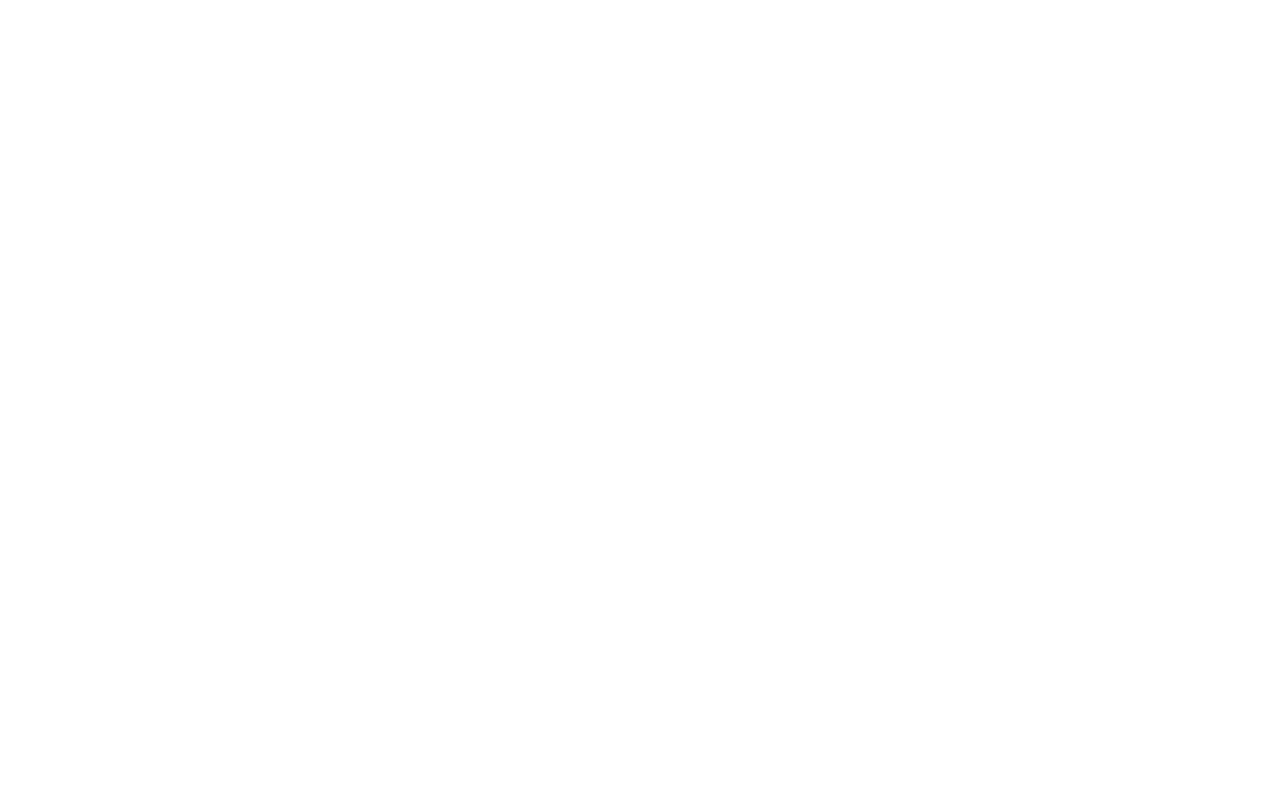
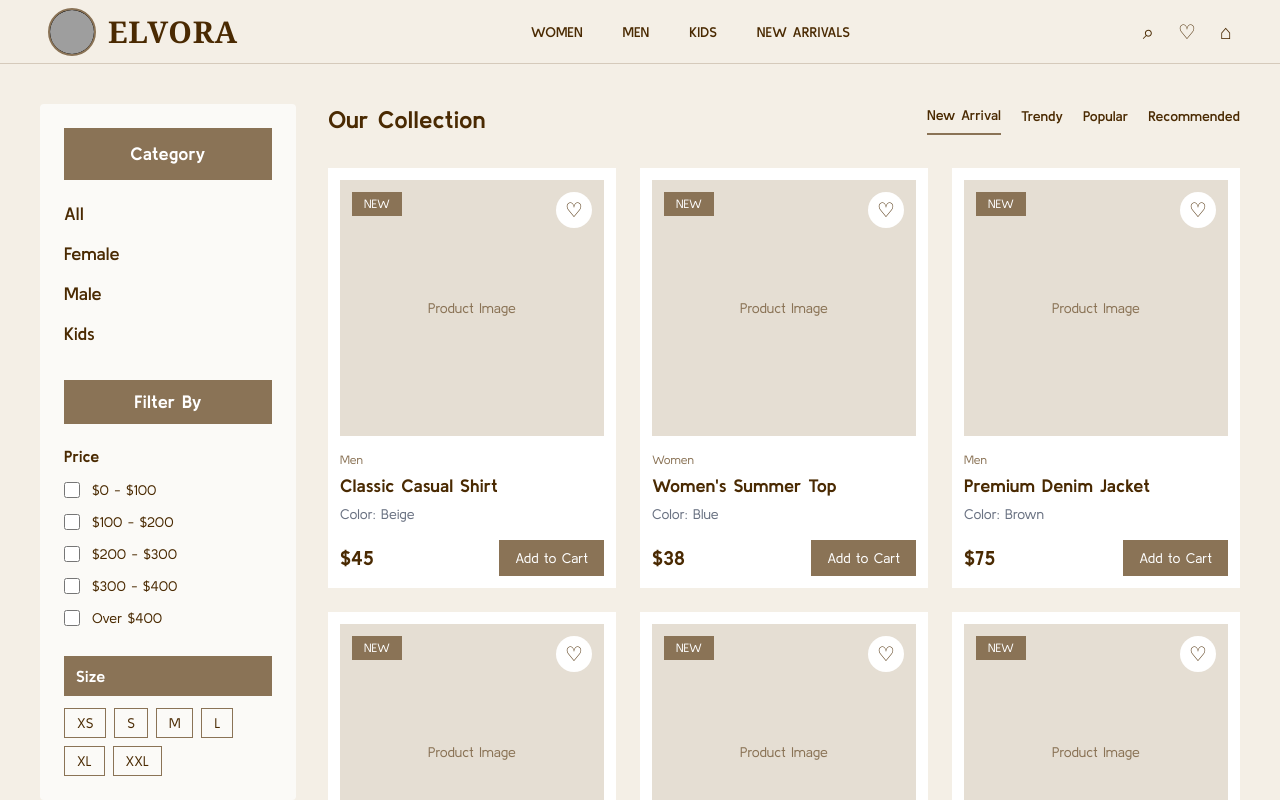
Before and after one commit to arpitjoshi24/Elvora, a Next.js app in the folder frontend/: page /product_page in a window 1280 px wide. Shown: the top 800 px of the page. Built offline with nearby package versions, Linux system fonts and the light colour scheme; grey boxes are pictures that could not be loaded.

Commit message:
Product page

```diff
--- a/frontend/app/product_page/page.tsx
+++ b/frontend/app/product_page/page.tsx
@@ -1,9 +1,219 @@
-import React from 'react'
 
-export default function page() {
+import React from "react";
+import Image from "next/image";
+import Link from "next/link";
+
+export default function Page() {
+  const products = [
+    { id: 1, name: "Classic Casual Shirt", price: "$45", category: "Men", color: "Beige" },
+    { id: 2, name: "Women's Summer Top", price: "$38", category: "Women", color: "Blue" },
+    { id: 3, name: "Premium Denim Jacket", price: "$75", category: "Men", color: "Brown" },
+    { id: 4, name: "Elegant Floral Dress", price: "$62", category: "Women", color: "Pink" },
+    { id: 5, name: "Kids Casual Outfit", price: "$30", category: "Kids", color: "Yellow" },
+    { id: 6, name: "Everyday Sneakers", price: "$55", category: "Men", color: "White" },
+  ];
+
   return (
-    <div>
+    <div className="min-h-screen bg-[#F4EFE6] text-[#4A2A02]">
+
+      {/* Navbar */}
+      <nav className="flex items-center justify-between px-8 md:px-12 h-16 border-b border-[#8A7356]/30">
+
+        {/* Website Name + Logo */}
+        <Link href="/" className="flex items-center gap-3">
+          <div className="w-12 h-12 rounded-full overflow-hidden border-2 border-[#8A7356] bg-black">
+            <Image
+              src="/images/logo.jpeg"
+              alt="Elvora Logo"
+              width={48}
+              height={48}
+              className="w-full h-full object-cover rounded-full"
+              priority
+            />
+          </div>
+
+          <span className="text-3xl font-serif font-bold tracking-wide text-[#4A2A02]">
+            ELVORA
+          </span>
+        </Link>
+
+        {/* Navigation Links */}
+        <div className="flex items-center gap-10 text-sm font-semibold">
+          <Link href="#" className="hover:text-[#8A7356]">WOMEN</Link>
+          <Link href="#" className="hover:text-[#8A7356]">MEN</Link>
+          <Link href="#" className="hover:text-[#8A7356]">KIDS</Link>
+          <Link href="#" className="hover:text-[#8A7356]">NEW ARRIVALS</Link>
+        </div>
+
+        {/* Icons */}
+        <div className="flex items-center gap-6 text-xl">
+          <button aria-label="Search">⌕</button>
+          <button aria-label="Wishlist">♡</button>
+          <button aria-label="Home">⌂</button>
+        </div>
+
+      </nav>
+
+      {/* Main Content */}
+      <div className="flex flex-col lg:flex-row gap-8 px-6 md:px-10 py-10">
+
+        {/* Left Sidebar */}
+        <aside className="w-full lg:w-64 shrink-0 bg-white/70 p-6 rounded-sm h-fit">
+
+          <h2 className="bg-[#8A7356] text-white text-center py-3 text-lg font-bold">
+            Category
+          </h2>
+
+          <div className="flex flex-col gap-3 mt-5 text-lg font-semibold">
+            <a href="#" className="hover:text-[#8A7356]">All</a>
+            <a href="#" className="hover:text-[#8A7356]">Female</a>
+            <a href="#" className="hover:text-[#8A7356]">Male</a>
+            <a href="#" className="hover:text-[#8A7356]">Kids</a>
+          </div>
+
+          {/* Filters */}
+          <h2 className="bg-[#8A7356] text-white text-center py-2 mt-8 font-bold text-lg">
+            Filter By
+          </h2>
+
+          {/* Price */}
+          <div className="mt-5">
+            <h3 className="font-bold mb-3">Price</h3>
+
+            {["$0 - $100", "$100 - $200", "$200 - $300", "$300 - $400", "Over $400"].map((price) => (
+              <label key={price} className="flex items-center gap-3 mb-3 text-sm cursor-pointer">
+                <input
+                  type="checkbox"
+                  className="accent-[#8A7356] w-4 h-4"
+                />
+                {price}
+              </label>
+            ))}
+          </div>
+
+          {/* Size */}
+          <div className="mt-7">
+            <h3 className="bg-[#8A7356] text-white px-3 py-2 font-bold">
+              Size
+            </h3>
+
+            <div className="flex flex-wrap gap-2 mt-3">
+              {["XS", "S", "M", "L", "XL", "XXL"].map((size) => (
+                <button
+                  key={size}
+                  className="border border-[#8A7356] px-3 py-1 text-sm hover:bg-[#8A7356] hover:text-white"
+                >
+                  {size}
+                </button>
+              ))}
+            </div>
+          </div>
+
+        </aside>
+
+        {/* Products Section */}
+        <main className="flex-1 min-w-0">
+
+          {/* Tabs */}
+          <div className="flex flex-wrap items-center justify-between gap-4 mb-8">
+
+            <h2 className="text-2xl font-bold">
+              Our Collection
+            </h2>
+
+            <div className="flex flex-wrap gap-5 text-sm font-semibold">
+              <button className="border-b-2 border-[#8A7356] pb-2">
+                New Arrival
+              </button>
+
+              <button className="hover:border-b-2 hover:border-[#8A7356] pb-2">
+                Trendy
+              </button>
+
+              <button className="hover:border-b-2 hover:border-[#8A7356] pb-2">
+                Popular
+              </button>
+
+              <button className="hover:border-b-2 hover:border-[#8A7356] pb-2">
+                Recommended
+              </button>
+            </div>
+
+          </div>
+
+          {/* Product Grid */}
+          <div className="grid grid-cols-1 sm:grid-cols-2 xl:grid-cols-3 gap-6">
+
+            {products.map((product) => (
+              <div key={product.id} className="bg-white p-3 group">
+
+                {/* Product Image */}
+                <div className="h-64 bg-[#E5DED3] flex items-center justify-center relative overflow-hidden">
+
+                  <span className="text-[#8A7356] text-sm">
+                    Product Image
+                  </span>
+
+                  <button
+                    aria-label="Add to wishlist"
+                    className="absolute top-3 right-3 bg-white rounded-full w-9 h-9 text-xl hover:bg-[#8A7356] hover:text-white"
+                  >
+                    ♡
+                  </button>
+
+                  <span className="absolute top-3 left-3 bg-[#8A7356] text-white text-xs px-3 py-1">
+                    NEW
+                  </span>
+
+                </div>
+
+                {/* Product Details */}
+                <div className="pt-4">
+
+                  <p className="text-xs text-[#8A7356] mb-1">
+                    {product.category}
+                  </p>
+
+                  <h3 className="font-bold text-lg">
+                    {product.name}
+                  </h3>
+
+                  <p className="text-sm text-gray-500 mt-1">
+                    Color: {product.color}
+                  </p>
+
+                  <div className="flex items-center justify-between mt-4">
+
+                    <span className="text-xl font-bold">
+                      {product.price}
+                    </span>
+
+                    <button className="bg-[#8A7356] text-white px-4 py-2 text-sm hover:bg-[#4A2A02] transition">
+                      Add to Cart
+                    </button>
+
+                  </div>
+
+                </div>
+
+              </div>
+            ))}
+
+          </div>
+
+        </main>
+
+      </div>
+
+      {/* Footer */}
+      <footer className="bg-[#8A7356] text-[#F4EFE6] text-center py-6 mt-10">
+
+        <p className="text-sm tracking-wider">
+          © 2026 ELVORA. ALL RIGHTS RESERVED.
+        </p>
+
+      </footer>
 
     </div>
-  )
+  );
 }
```
